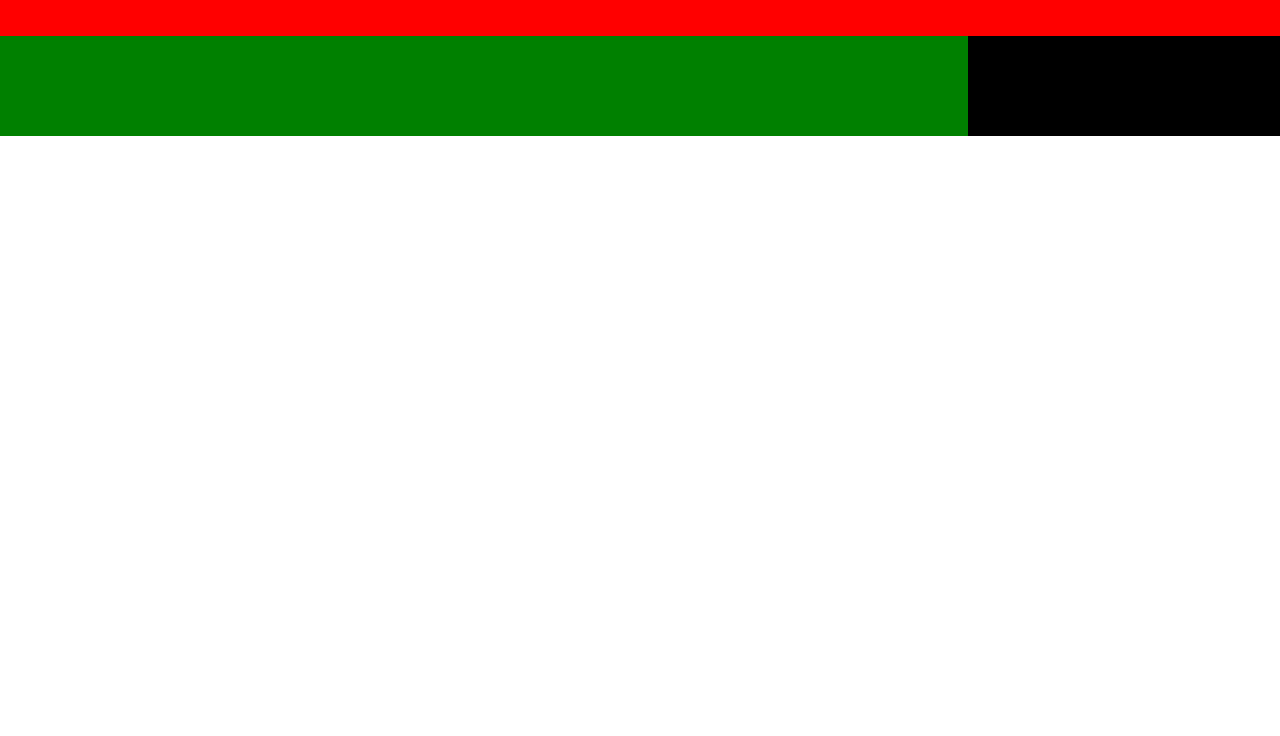
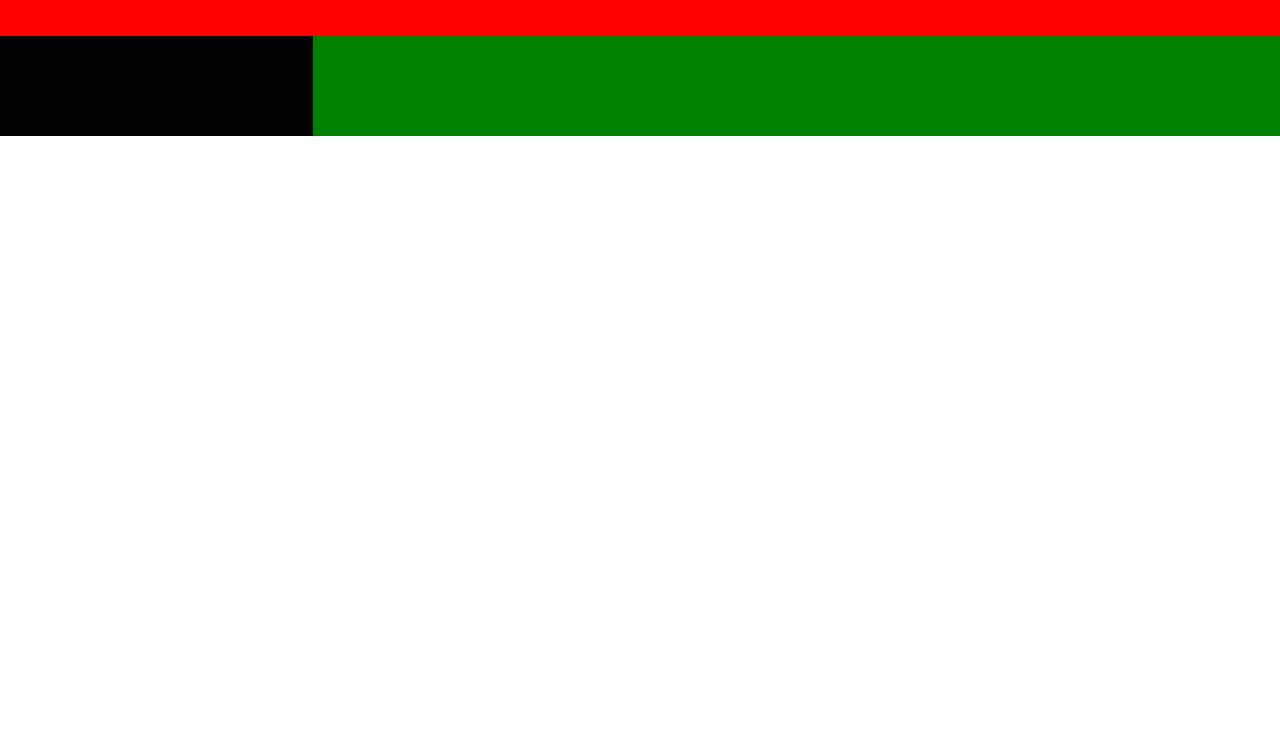
Before and after one commit to Antonina23/kinomonster_bootstrap, a plain HTML site: page index.html in a window 1280 px wide. Shown: the part 64-800 px from the top of the page. Drawn offline with nearby package versions, Linux system fonts and the light colour scheme.

Commit message:
Add sm-block and  order-lg

```diff
--- a/index.html
+++ b/index.html
@@ -14,10 +14,12 @@
 
     <div class="container-fluid" style="background-color:red; height:100px">
       <div class="row">
-    <h1>Hello, world!</h1></div></div>
+    <h1>Hello, world!</h1>
+      </div>
+    </div>
     <div class="row">
-    <div class="col-lg-9 col-md-9" style="background-color:green; height:100px"></div>
-    <div class="col-lg-3 col-md-3" style="background-color:black; height:100px"></div>
+    <div class="col-lg-9 col-md-9 order-lg-2" style="background-color:green; height:100px"></div>
+    <div class="col-lg-3 col-md-3 d-none d-sm-block" style="background-color:black; height:100px"></div>
      </div>
 
     <!-- Optional JavaScript -->
```
